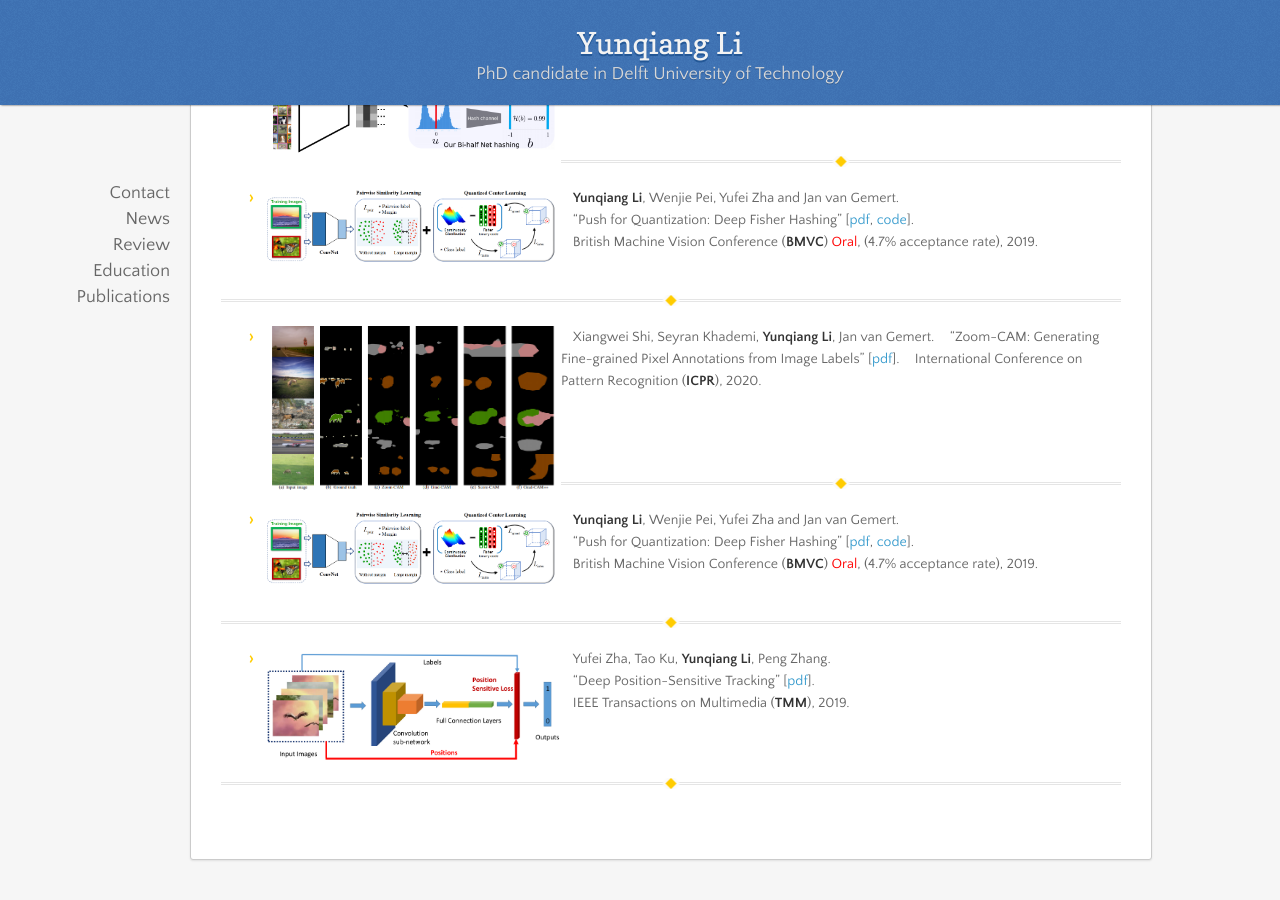
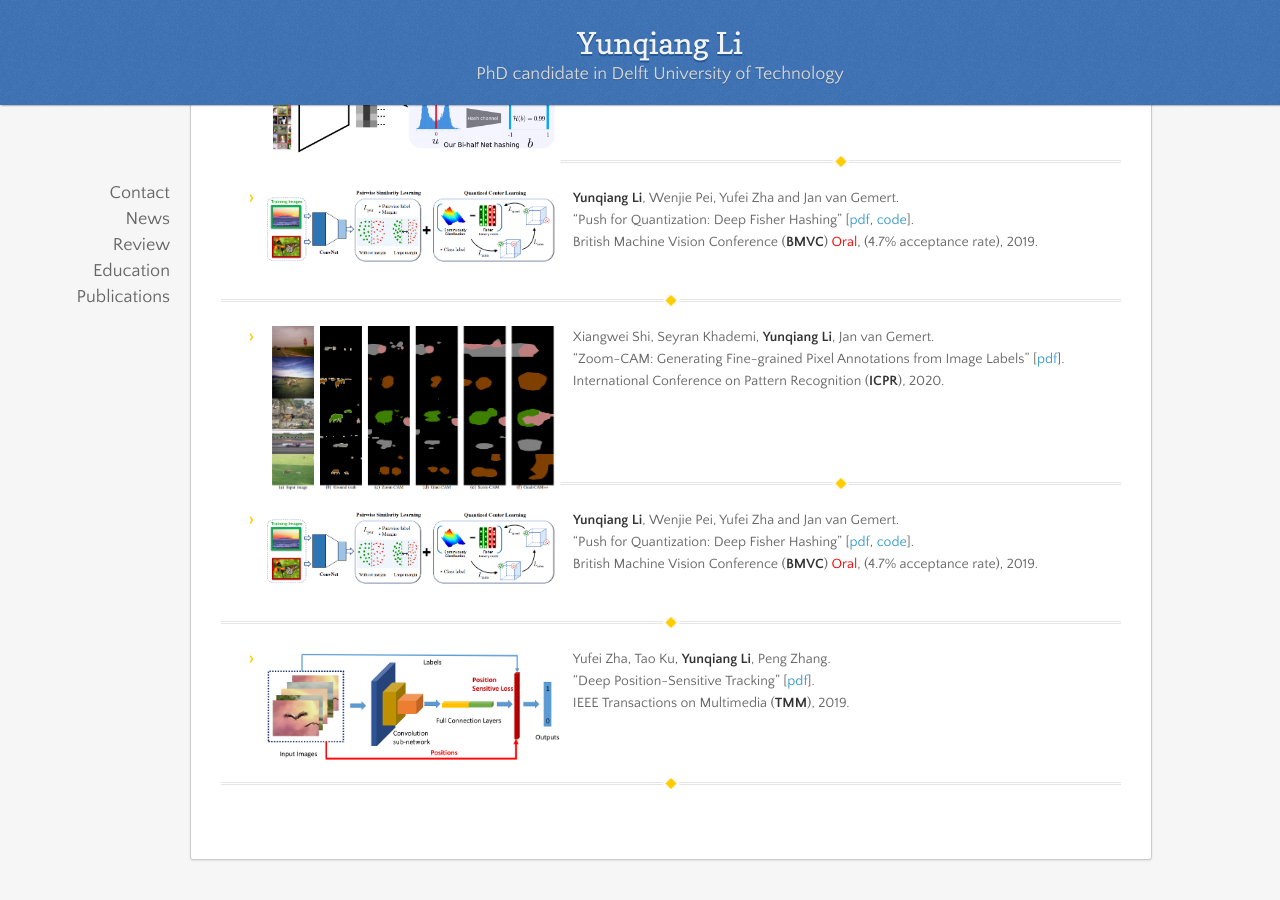
Before and after one commit to liyunqianggyn/liyunqianggyn.github.io, a Jekyll site: the page built from index.md, in a window 1280 px wide and 900 px high, scrolled down 1242 px. Built offline with Jekyll 4.4.1, drawn with Linux system fonts in a browser that asks for light colours; nearby versions of some CDN libraries; our own code applies the rules of GitHub Pages for plain Markdown files.

Commit message:
Update index.md

```diff
--- a/index.md
+++ b/index.md
@@ -70,8 +70,8 @@ Delft University of Technology
 &nbsp;
 
 ----------------------------------------------------------------------------------------------------------------------------
-- <img align="left" width="300" src="publication/Zoomcam.png">&emsp;Xiangwei Shi, Seyran Khademi, __Yunqiang Li__, Jan van Gemert.
-&emsp;"Zoom-CAM: Generating Fine-grained Pixel Annotations from Image Labels" [<a href="https://arxiv.org/pdf/2010.08644.pdf">pdf</a>].
+- <img align="left" width="300" src="publication/Zoomcam.png">&emsp;Xiangwei Shi, Seyran Khademi, __Yunqiang Li__, Jan van Gemert.<br/>
+&emsp;"Zoom-CAM: Generating Fine-grained Pixel Annotations from Image Labels" [<a href="https://arxiv.org/pdf/2010.08644.pdf">pdf</a>].<br/>
 &emsp;International Conference on Pattern Recognition (__ICPR__), 2020.
 <br><br>
 <br><br>
```
